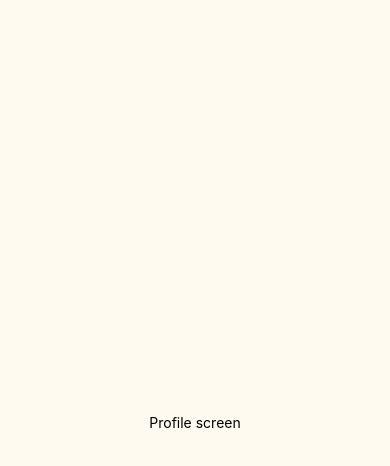
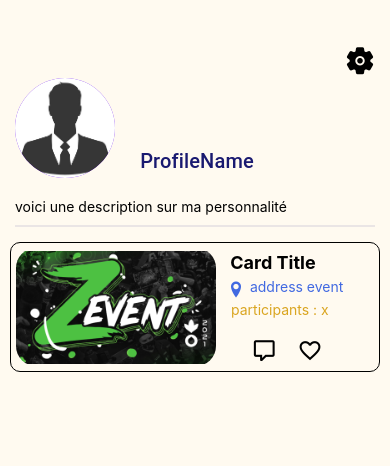
Before and after one commit to Moumou-coder/Maevent, a React Native app: screen / in a window 390 px wide. Shown: the top 466 px of the page. Built offline with nearby package versions, Linux system fonts and the light colour scheme.

Commit message:
profileScreen v1

```diff
--- a/components/MyCard.js
+++ b/components/MyCard.js
@@ -5,6 +5,8 @@ import { Entypo, MaterialCommunityIcons, MaterialIcons   } from '@expo/vector-ic
 const MyCard = props => {
 
     return(
+        //TODO: rendre ça dynamique
+        //TODO: rajouter un effet shadow
         <View style={styles.cardContainer}>
             <View>
                 <Image source={require('../assets/zevent.jpg')} style={styles.imageEvent}/>
@@ -73,7 +75,7 @@ const styles = StyleSheet.create({
     },
     titleCard:{
         fontWeight: 'bold',
-        fontSize: 16
+        fontSize: 18
     },
     addressEvent:{
         color: '#4169e1'
--- a/screen/HomeScreen.js
+++ b/screen/HomeScreen.js
@@ -12,6 +12,7 @@ const HomeScreen = props => {
                     <MaterialIcons name="add-circle-outline" size={30} color="black"/>
                 </TouchableOpacity>
             </View>
+            {/*TODO: créer une flatlist pour les card*/}
             <View>
                 <MyCard/>
             </View>
--- a/screen/ProfileScreen.js
+++ b/screen/ProfileScreen.js
@@ -1,11 +1,35 @@
 import React from 'react';
-import {StyleSheet,Text,View} from 'react-native';
+import {ScrollView, StyleSheet, Text, TouchableOpacity, View} from 'react-native';
+import {Avatar, Title} from 'react-native-paper';
+import MyCard from "../components/MyCard";
+import {Ionicons} from '@expo/vector-icons';
 
 
 const ProfileScreen = props => {
-    return(
+
+    const username = "ProfileName";
+
+    return (
         <View style={styles.container}>
-            <Text> Profile screen </Text>
+            <View style={styles.profileContainer}>
+                <TouchableOpacity style={styles.settingContainer}>
+                    <Ionicons name="ios-settings" size={30} color="black"/>
+                </TouchableOpacity>
+                <View style={styles.avatarContainer}>
+                    <Avatar.Image size={100} source={require('../assets/avatar/profilAvatar.jpg')}/>
+                    <Title style={styles.pseudo}> {username} </Title>
+                </View>
+                <View style={styles.descriptionContainer}>
+                    <Text>
+                        voici une description sur ma personnalité
+                    </Text>
+                </View>
+            </View>
+            <ScrollView showsVerticalScrollIndicator={false}>
+                <View style={styles.cardContainer}>
+                    <MyCard/>
+                </View>
+            </ScrollView>
         </View>
     );
 }
@@ -13,8 +37,29 @@ const ProfileScreen = props => {
 const styles = StyleSheet.create({
     container: {
         flex: 1,
-        alignItems: 'center',
-        justifyContent: 'center',
+    },
+    profileContainer: {
+        borderBottomWidth: 2,
+        borderBottomColor: '#eae5e5',
+        marginBottom: 10,
+        marginTop: 45,
+        marginLeft: 15,
+        marginRight: 15
+    },
+    settingContainer: {
+        alignItems: 'flex-end'
+    },
+    avatarContainer: {
+        flexDirection: 'row',
+        alignItems: 'flex-end',
+        marginBottom: 10
+    },
+    pseudo: {
+        color: '#191970',
+        marginLeft: 20
+    },
+    descriptionContainer: {
+        marginVertical: 10
     }
 });
 
```
Also changed, not shown: assets/avatar/profilAvatar.jpg (added).
